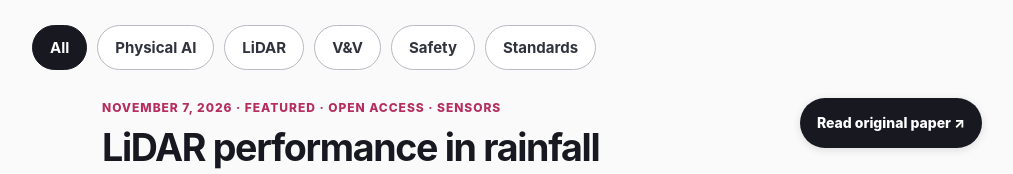
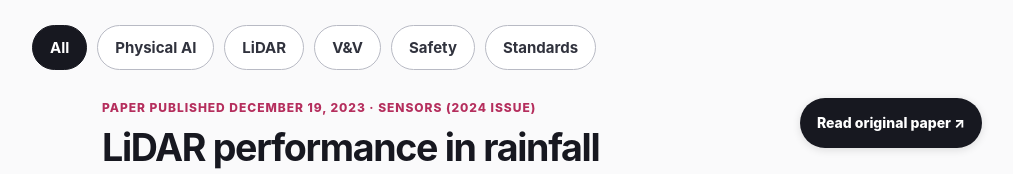
Before and after one commit to NamasteWorld461/Sensor-assurance, a plain HTML site: page index.html in a window 1280 px wide. Shown: the part 1260-1434 px from the top of the page, without its empty margins (98-1111 px from the left). Drawn offline with Linux system fonts and the light colour scheme.

Commit message:
Display original paper publication date rather than brief date

```diff
--- a/index.html
+++ b/index.html
@@ -343,7 +343,7 @@ a:focus-visible,button:focus-visible{outline:3px solid #d72d68;outline-offset:3p
 <button class="topic-filter" type="button" data-filter="standards" aria-pressed="false">Standards</button>
 </div>
 <div class="research-feature" data-topics="lidar vv safety">
-<div class="research-feature-header"><div><span class="rf-eyebrow">NOVEMBER 7, 2026 · FEATURED · OPEN ACCESS · SENSORS</span><h3>LiDAR performance in rainfall</h3><p>Start with the rain-car cover, then swipe through six short engineering takeaways.</p></div><a class="rf-paper-feature" href="https://www.mdpi.com/1424-8220/24/1/14" target="_blank" rel="noopener noreferrer">Read original paper ↗</a></div>
+<div class="research-feature-header"><div><span class="rf-eyebrow">PAPER PUBLISHED DECEMBER 19, 2023 · SENSORS (2024 ISSUE)</span><h3>LiDAR performance in rainfall</h3><p>Start with the rain-car cover, then swipe through six short engineering takeaways.</p></div><a class="rf-paper-feature" href="https://www.mdpi.com/1424-8220/24/1/14" target="_blank" rel="noopener noreferrer">Read original paper ↗</a></div>
 <div class="research-carousel" aria-label="LiDAR research brief: cover and six slides" tabindex="0">
 <article class="research-slide rain-cover is-current" data-slide="0" role="group" aria-roledescription="slide" aria-label="Cover" >
 <div class="rain-cover-image" role="img" aria-label="Cars driving through heavy rain on a wet road"></div>
```
